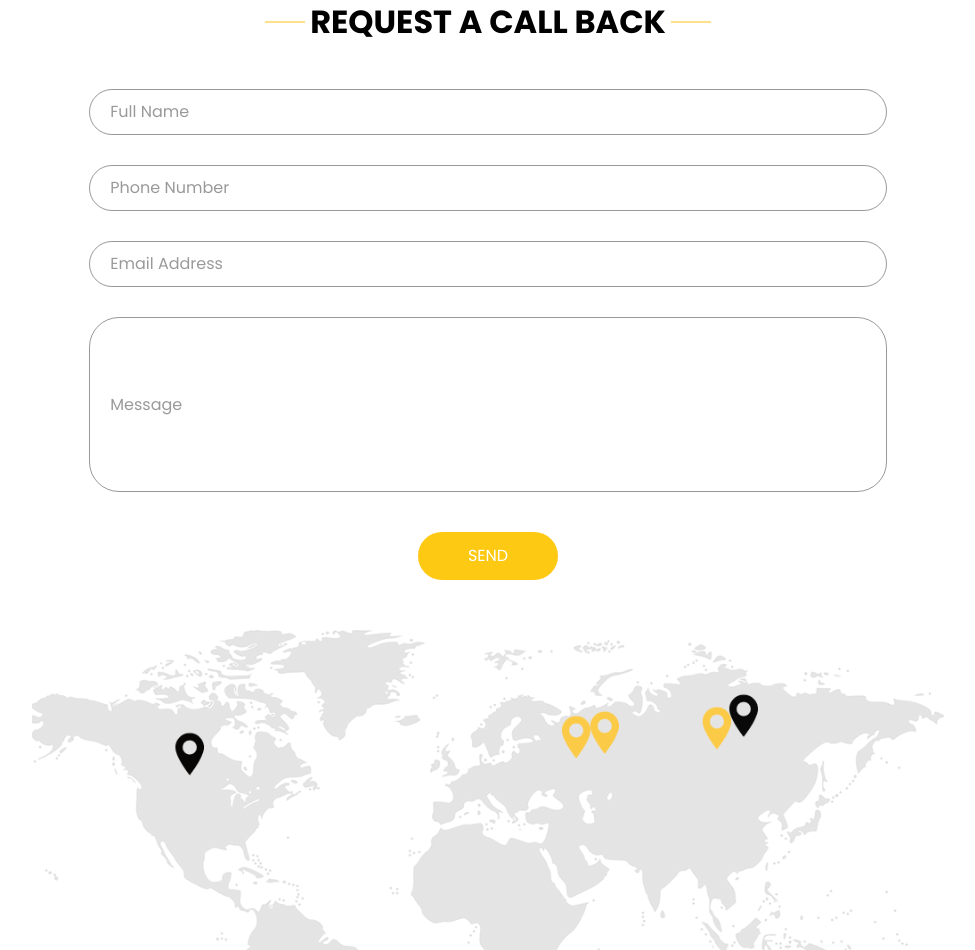
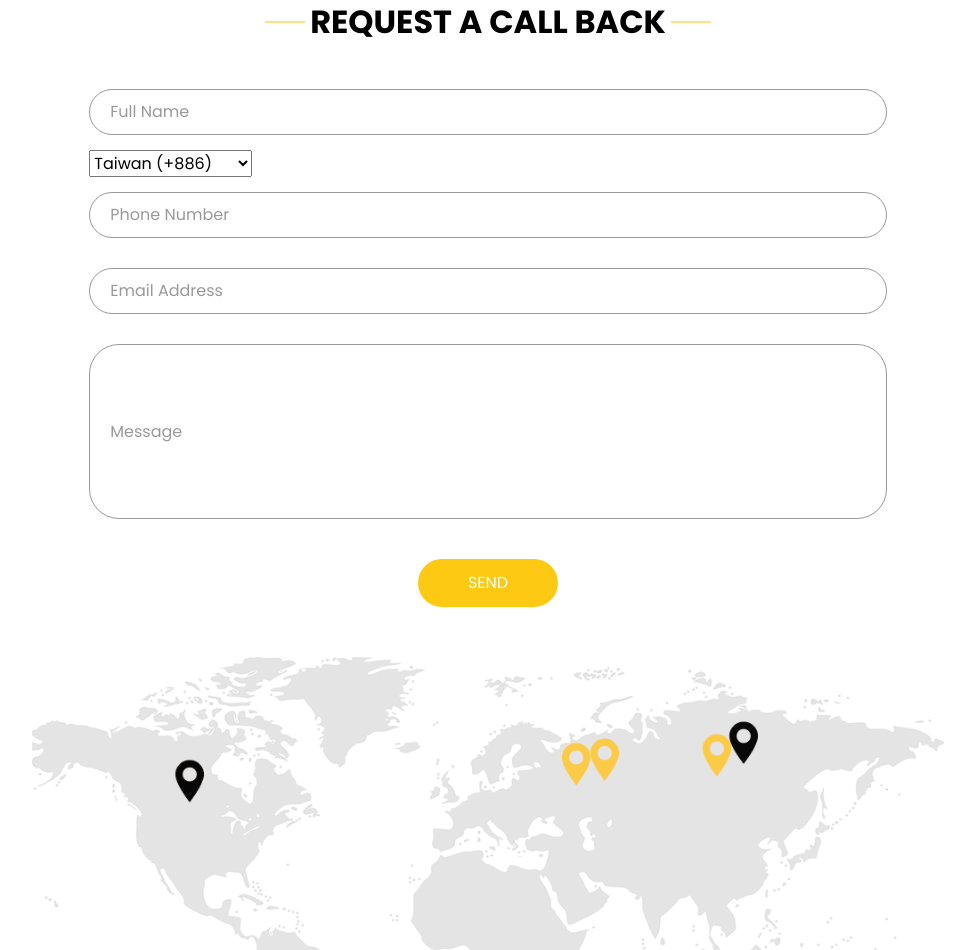
Before and after one commit to uyu5k3ta/112306084_Frontend, a plain HTML site: page CS-Frontend/index.html in a window 1280 px wide. Shown: the part 3801-4751 px from the top of the page, without its empty margins (152-1127 px from the left). Drawn offline with nearby package versions, Linux system fonts and the light colour scheme.

Commit message:
country code

```diff
--- a/CS-Frontend/index.html
+++ b/CS-Frontend/index.html
@@ -459,6 +459,13 @@
                     <input type="text" placeholder="Full Name ">
                   </div>
                   <div>
+                    <select name="country code">
+                      <option value="Taiwan (+886)">Taiwan (+886)</option>
+                      <option value="Japan (+81)">Japan (+81)</option>
+                      <option value="United States (+1)">United States (+1)</option>
+                      <option value="England (+44)">England (+44)</option>
+                      <option value="Australia (+61)">Australia (+61)</option>
+                    </select>
                     <input type="text" placeholder="Phone Number">
                   </div>
                   <div>
```
